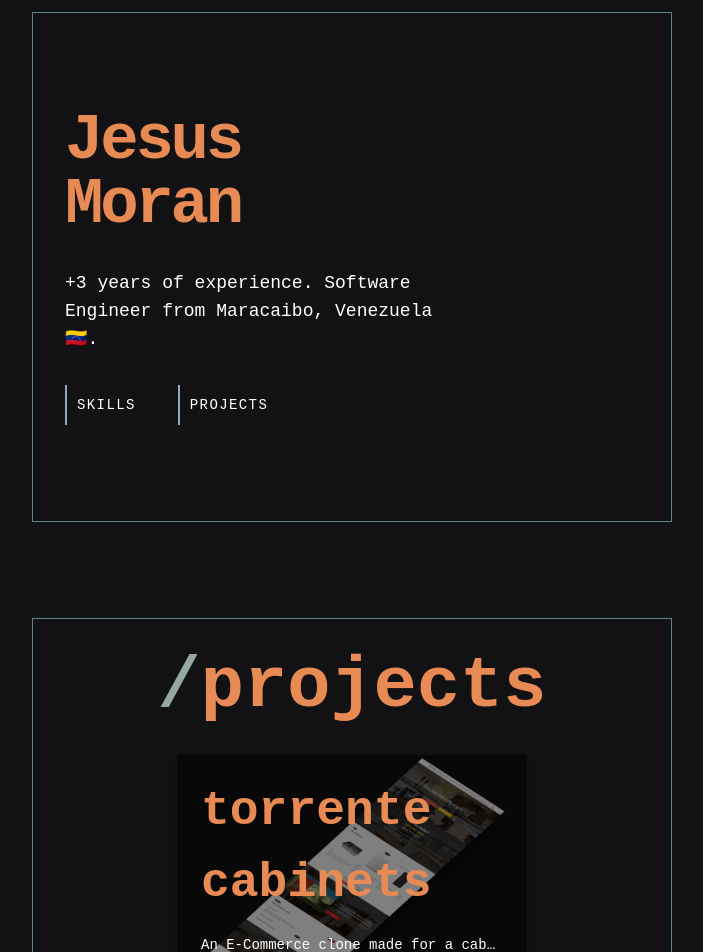
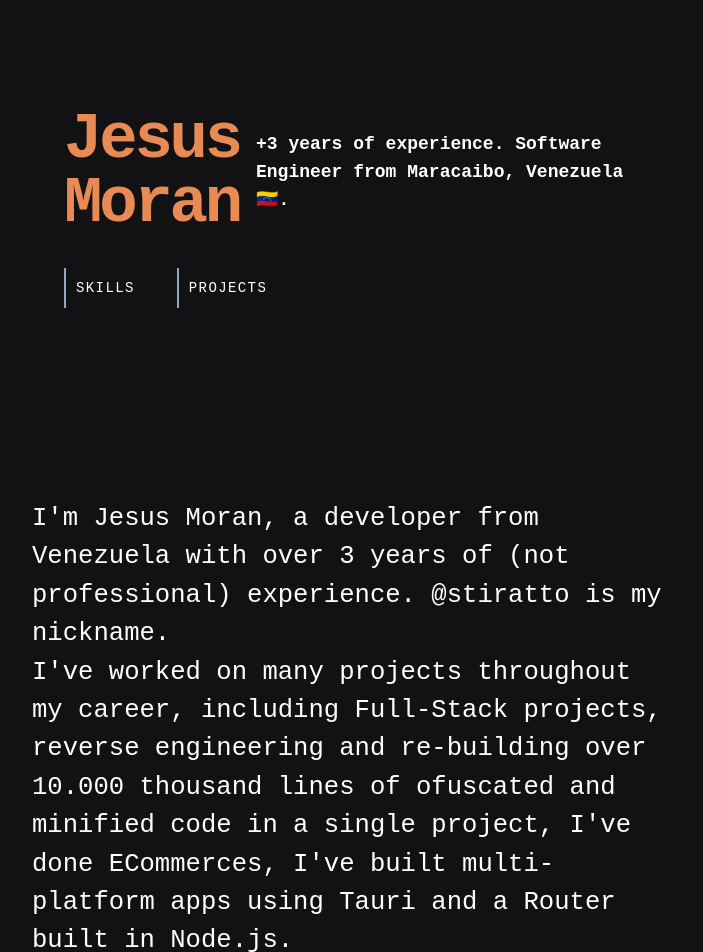
Before and after one commit to stiratto/portfoliovue, a Vue app: page / in a window 1280 px wide. Shown: the part 180-1132 px from the top of the page, without its empty margins (288-991 px from the left). Built offline with nearby package versions, Linux system fonts and the light colour scheme; a web font is replaced by a local one.

Commit message:
new design of home

```diff
--- a/index.html
+++ b/index.html
@@ -8,7 +8,7 @@
   />
   <meta charset="UTF-8" />
   <meta name="viewport" content="width=device-width, initial-scale=1.0" />
-  <title>Jesus Moran: Full-Stack developer</title>
+  <title>Jesus Moran ~ Developer</title>
   <meta name="description" content="Jesus Moran is a full-stack developer with a passion for building web applications that are both functional and aesthetically pleasing.">
   <meta name="keywords" content="Jesus Moran, full-stack developer, web developer, software engineer, portfolio, projects, skills, experience, education, contact">
   <meta name="author" content="Jesus Moran">
--- a/src/components/Navbar.vue
+++ b/src/components/Navbar.vue
@@ -43,7 +43,7 @@ function watchScroll() {
 <template>
   <nav ref="container-ref" class="fixed z-[1000] top-0 left-0 w-full">
     <ul
-      class="flex justify-center items-center shadow-xl bg-[#121113] text-white border-b border-[#5f8787] p-8 gap-12 flex-col md:flex-row opacity-0 transition-opacity md:mx-24"
+      class="flex justify-center items-center bg-[#121113] text-white p-8 gap-12 flex-col md:flex-row opacity-0 transition-opacity md:mx-24"
       :class="{ active: userScrolledUp }"
     >
       <router-link
--- a/src/views/Index.vue
+++ b/src/views/Index.vue
@@ -30,24 +30,27 @@ function onEnter(el: any) {
 <template>
   <main class="flex flex-col gap-24">
     <section
-      class="w-full relative flex flex-col-reverse lg:flex-row lg:justify-between lg:items-center px-4 border border-[#5f8787]"
+      class="w-full relative flex flex-col-reverse lg:flex-row lg:justify-between lg:items-center px-4"
       ref="main"
     >
       <div
         class="py-24 w-full text-white gap-8 rounded-2xl p-4 flex flex-col lg:justify-center"
       >
         <div
-          class="text-5xl md:text-8xl flex font-extrabold text-start"
+          class="text-5xl md:text-8xl flex font-extrabold text-start
+          items-center justify-between"
         >
           <h1 id="full" class="tracking-tighter !text-[#e78a53] text-[clamp(48px,5vw,128px)]">
             Jesus <br />
             Moran
           </h1>
-        </div>
-        <p class="lg:text-lg text-start max-w-sm text-white">
+          <p class="lg:text-lg text-start max-w-sm text-white">
           +3 years of experience. Software Engineer from Maracaibo, Venezuela
           🇻🇪.
         </p>
+        </div>
+
+
 
         <div class="flex gap-8 btn-div">
           <button
@@ -64,14 +67,21 @@ function onEnter(el: any) {
         </div>
       </div>
     </section>
+    <div class="text-[clamp(1rem,2vw,4rem)] max-w-6xl">
+        <p>I'm Jesus Moran, a developer from Venezuela with over 3
+        years of (not professional) experience. @stiratto is my
+        nickname.</p>
+        <p>I've worked on many projects throughout my career,
+        including Full-Stack projects, reverse engineering and
+        re-building over 10.000 thousand lines of ofuscated and
+        minified code in a single project, I've done ECommerces, I've built multi-platform
+        apps using Tauri and a Router built in Node.js.</p>
+      </div>
 
     <div>
       <Projects />
     </div>
 
-    <div ref="sectionSkills">
-      <Skills></Skills>
-    </div>
   </main>
 </template>
 
```
